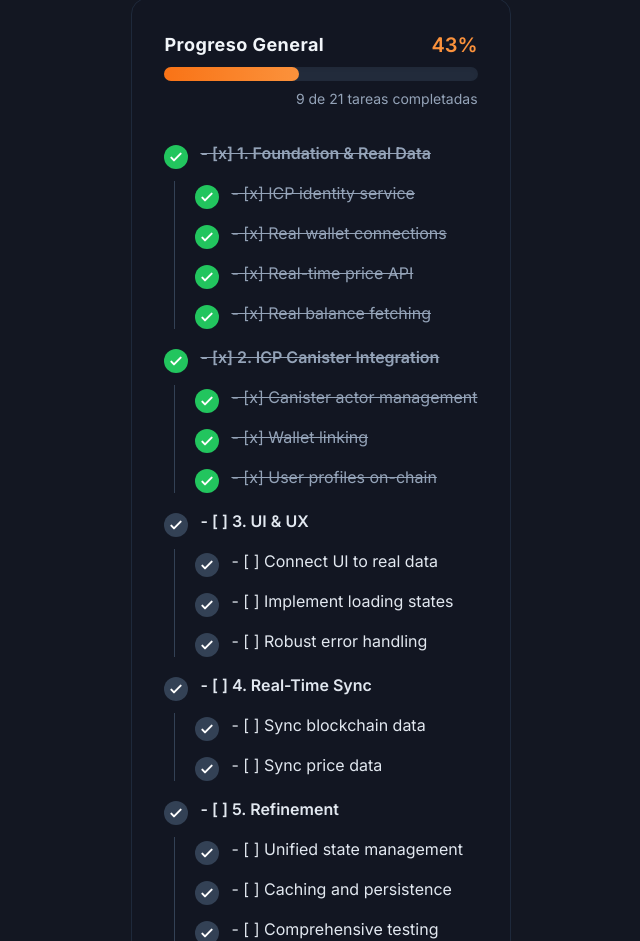
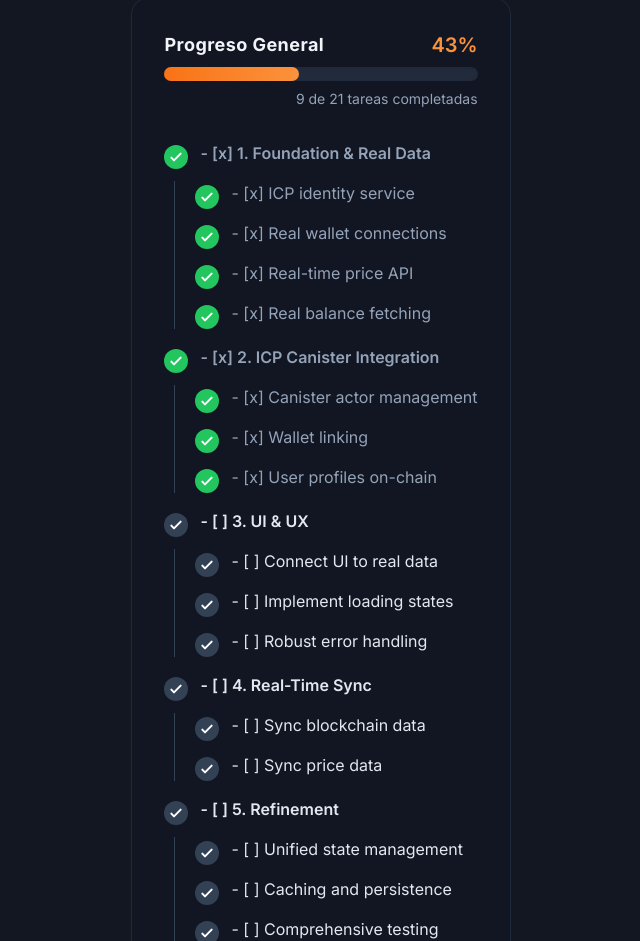
Before and after one commit to ricardoduhalt2/progressBTCMiner, a React (Vite) app: page / in a window 1280 px wide. Shown: the part 1841-2782 px from the top of the page, without its empty margins (319-959 px from the left). Built offline with nearby package versions, Linux system fonts and the light colour scheme.

Commit message:
Style: Remove strikethrough from completed tasks

```diff
--- a/components/TaskItem.tsx
+++ b/components/TaskItem.tsx
@@ -13,7 +13,7 @@ export const TaskItem: React.FC<{ task: Task; onToggle: (id: string) => void }>
         </div>
         <p className={`
           flex-grow
-          ${task.checked ? 'text-slate-400 line-through' : 'text-slate-200'}
+          ${task.checked ? 'text-slate-400' : 'text-slate-200'}
           ${task.isMetadata ? 'italic text-slate-500 text-sm' : 'text-base'}
           ${isParent && !task.isMetadata ? 'font-semibold' : ''}
         `}>
```
